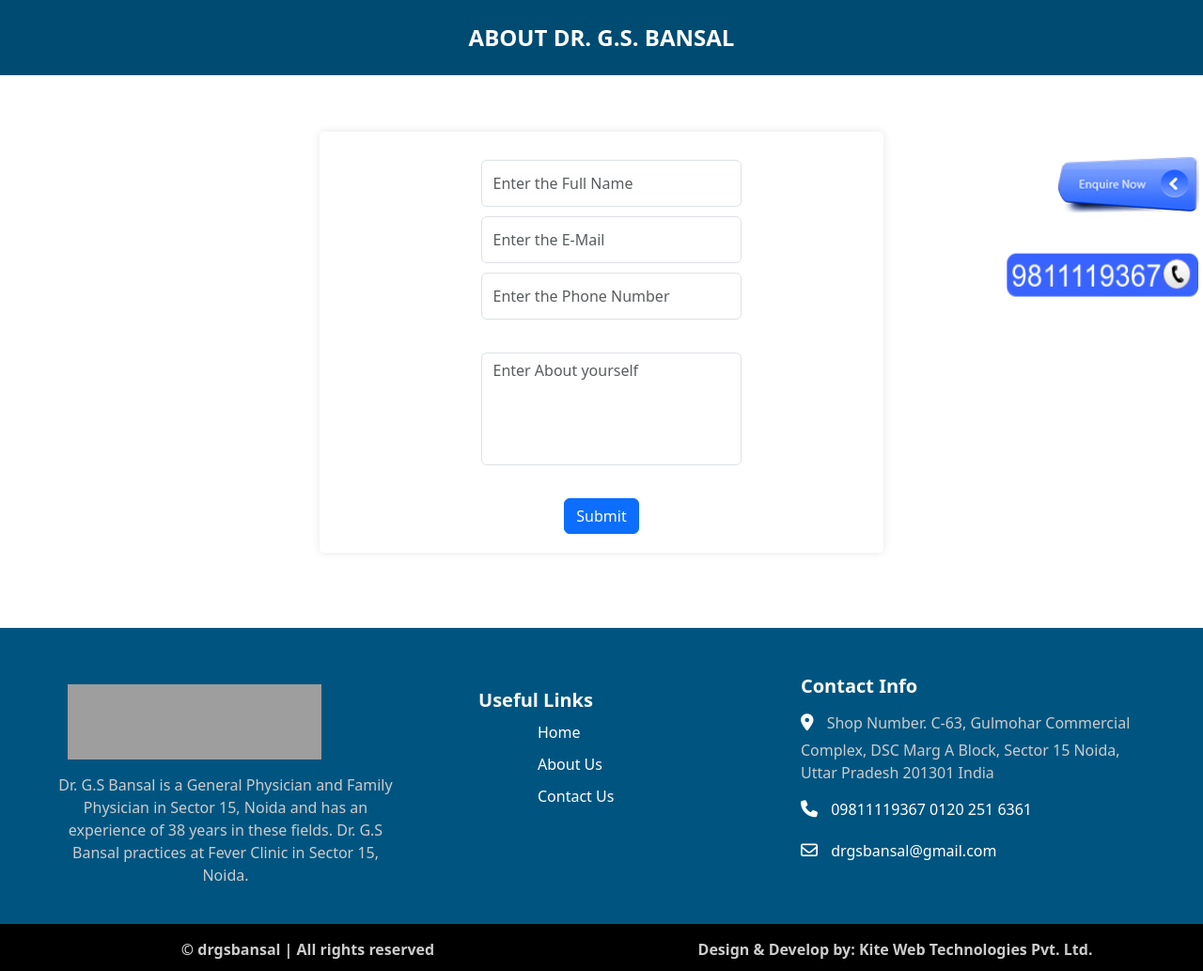
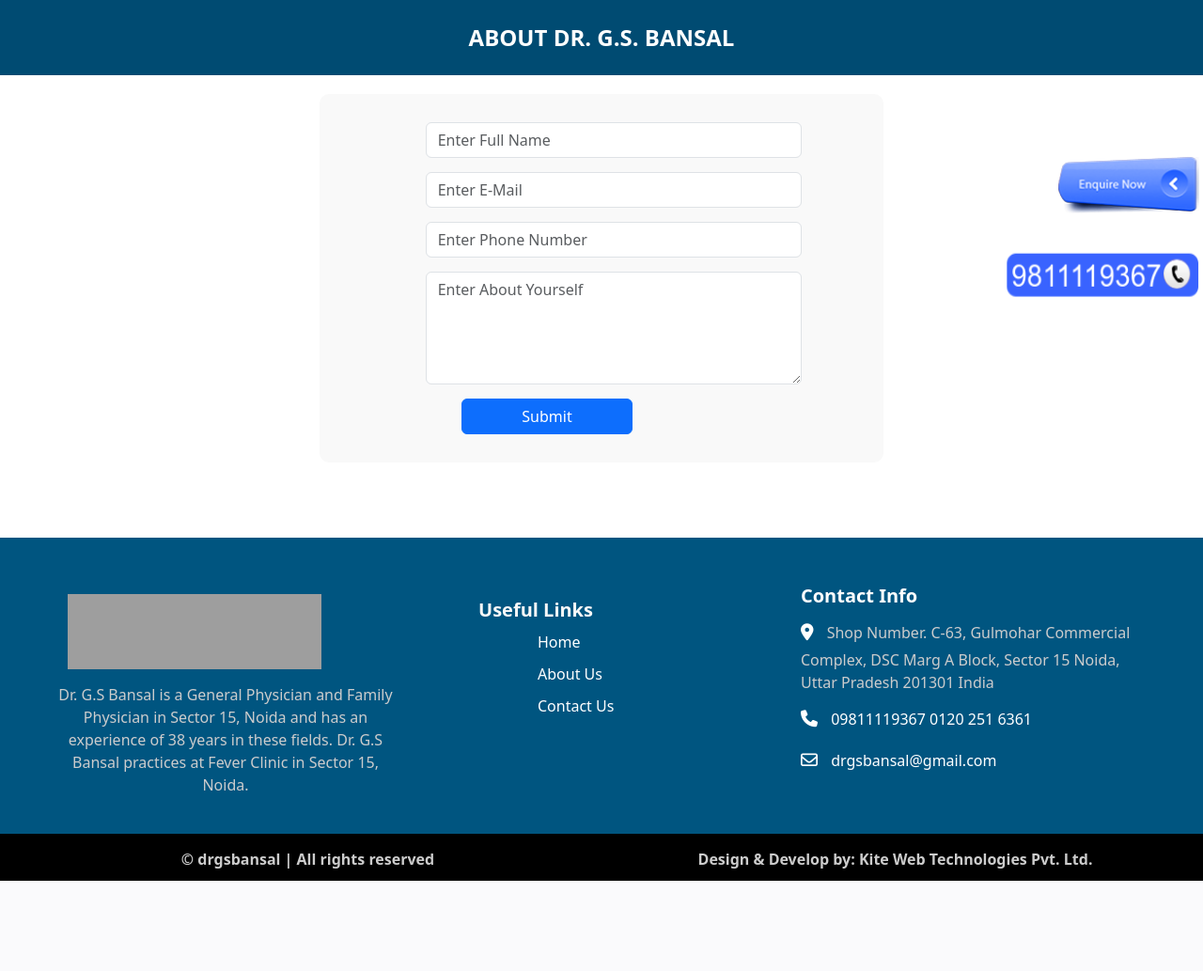
Before and after one commit to rupalisinghjava920/DoctorWebSite, a PHP site: page /contact.php in a window 1280 px wide. Shown: the part 140-1173 px from the top of the page at 94% size. After the commit the page ends 1077 px from the top, so only its background shows below. Run offline with PHP 8.4, Linux system fonts and the light colour scheme; some libraries are stand-ins or nearby versions; grey boxes are pictures that could not be loaded.

Commit message:
add backend code

```diff
--- a/contact.php
+++ b/contact.php
@@ -1,29 +1,29 @@
+
+
+
 <?php
 
 include 'connect.php';
 
-$message = "";
-$toastClass = "";
+if(isset($_POST['doctors'])){
+    $full_name = $_POST['full_name'];
+    $email = $_POST['email'];
+    $phone = $_POST['phone'];
+    $message = $_POST['message'];
 
-if (isset($_POST['doctors'])) {
-    $full_name =$_POST['full_name'];
-    $email =$_POST['email'];
-    $phone =$_POST['phone'];
-    $message =$_POST['message'];
-
-    $insert_query=mysqli_query($conn, "insert into `doctor` (full_name,email,phone,message)
-        values('$full_name','$email','$phone','$message')")
-        or die("Insert query failed");
-        if($insert_query){
-            $user_message = "Account created successfully";
-            $toastClass = "#28a745"; // Success color
+    // Prevent duplicate emails
+    $check = mysqli_query($conn, "SELECT * FROM doc WHERE email='$email'");
+    if(mysqli_num_rows($check) > 0){
+        $display_message= "Email already exists!";
     } else {
-            $user_message = "Error inserting record";
-            $toastClass = "#dc3545";
+        $query = "INSERT INTO doc (full_name, email, phone, message) VALUES ('$full_name', '$email', '$phone', '$message')";
+        mysqli_query($conn, $query);
+        $display_message= "Data saved successfully!";
     }
 }
+
+
 ?>
-
 
 
 <!DOCTYPE html>
@@ -50,6 +50,8 @@ if (isset($_POST['doctors'])) {
 
 </head>
 <body>
+
+
 
  <div class="header_area">
     <div class="container">
@@ -98,28 +100,52 @@ if (isset($_POST['doctors'])) {
     </div>
 </div>
 
+<?php
+        if(isset($display_message)){
+
+            echo
+            "<div class='display_message'>
+               <span>$display_message</span>
+                 <i class='fas fa-times' onclick='this.parentElement.style.display=`none`'></i>
+            </div>";
+        }
+
+    ?>
 
 <section class="section-inner">
-    <div class="row">
+    <div class="container">
+        <div class="row justify-content-center">
+            <div class="col-md-8">
                 <form action="" class="doctors" method="post">
 
-            <div class="col-12">
-              <input type="text" name="full_name" class="form-control" placeholder="Enter the Full Name" required>
-              <input type="email" name="email" class="form-control" placeholder="Enter the E-Mail" required>
-              <input type="phone" name="phone" class="form-control" placeholder="Enter the Phone Number" required>
+                    <div class="form-group">
+                        <input type="text" name="full_name" class="form-control" placeholder="Enter Full Name" required>
                     </div>
 
-            <div class="col-12">
-               <textarea name="message" placeholder="Enter About yourself" rows="6" class="form-control"></textarea>
+                    <div class="form-group">
+                        <input type="email" name="email" class="form-control" placeholder="Enter E-Mail" required>
                     </div>
 
-            <div class="button-container">
-                <button class="btn btn-primary" type="submit">Submit</button>
+                    <div class="form-group">
+                        <input type="tel" name="phone" class="form-control" placeholder="Enter Phone Number" required>
+                    </div>
+
+                    <div class="form-group">
+                        <textarea name="message" class="form-control" placeholder="Enter About Yourself" rows="6"></textarea>
+                    </div>
+
+                    <div class="text-center">
+                        <button class="btn btn-primary" type="submit" name="doctors">Submit</button>
                     </div>
 
                 </form>
             </div>
+        </div>
+    </div>
 </section>
+
+
+
 
 <!-- Floating Contact Button 1 -->
 <div class="fixed right-1 top-1/3 transform -translate-y-1/1 flex items-center mt-10">
--- a/css/contact.css
+++ b/css/contact.css
@@ -1,67 +1,76 @@
-/* Section Styling */
+/* General Form Styling */
 .section-inner {
-    margin-top: 60px;
-    width: 80%;
+    margin-top: 20px;
+    padding: 30px;
+    background-color: #f9f9f9;
+    border-radius: 10px;
     max-width: 600px;
-    background: white;
-    padding: 20px;
-    box-shadow: 0px 0px 10px rgba(0, 0, 0, 0.1);
-    border-radius: 5px;
-    /* margin-left: auto;
-    margin-right: auto; */
-}
-
-/* Form Styling */
-.doctors {
-    display: flex;
-    flex-direction: column;
-    gap: 15px;
+    margin: 20px auto;
 }
 
 /* Input Fields */
 .form-control {
-    margin: 10px;
-    width: 500%;
-    padding: 15px;
-    height: 50px;
+    display: flex;
+    padding: 30px;
+    margin-bottom: 15px;
     border: 1px solid #ccc;
     border-radius: 5px;
-    font-size: 18px;
-    outline: none;
+    font-size: 16px;
 }
 
-/* Textarea Styling */
+/* Textarea */
 textarea.form-control {
-    resize: none;
     height: 120px;
+    width: 400px;
 }
 
-/* Button Container */
-.button-container {
-    display: flex;
-    justify-content: center;
-    padding-top: 10px;
+.form-group{
+  width: 400px;
+
 }
 
-/* Submit Button */
+/* Button Styling */
 .btn-primary {
-    padding: 12px 20px;
-    background-color: #007BFF;
-    color: white;
+    background-color: #007bff;
     border: none;
+    padding: 10px 20px;
+    font-size: 16px;
+    font-weight: bold;
+    border-radius: 5px;
     cursor: pointer;
-    font-size: 18px;
-    border-radius: 5px;
-    transition: 0.3s;
+    width: 70%;
+    t
 }
 
 .btn-primary:hover {
     background-color: #0056b3;
 }
 
-/* Responsive Design */
-@media (max-width: 768px) {
-    .section-inner {
-        width: 90%;
-    }
+/* Centering Button */
+.text-center {
+    text-align: center;
 }
+
+
+
+/* Message Box Styling */
+.display_message {
+    position: relative;
+    background-color: #f9f9f9; /* Yellow background */
+    color: #333; /* Dark text */
+    padding: 12px 20px;
+    border-radius: 5px;
+    font-size: 16px;
+    font-weight: bold;
+    text-align: center;
+    max-width: 500px;
+    margin: 10px auto;
+    box-shadow: 0px 4px 8px rgba(0, 0, 0, 0.2);
+    display: flex;
+    justify-content: space-between;
+    align-items: center;
+}
+
+.display_message i:hover {
+    color: #b71c1c;
+}
--- a/css/style.css
+++ b/css/style.css
@@ -580,6 +580,7 @@ p {
 .footer_area .link li {
     margin: 10px 0;
     margin-left: 120px;
+    /* list-style-type: disc;  */
 }
 
 .footer_area .link li a {
@@ -640,6 +641,7 @@ p {
     .footer_area .link li {
         margin-left: 0;
         text-align: center;
+
     }
 
     .footer_single_contact {
```
Lines whose indentation alone changed are shown as unchanged.
